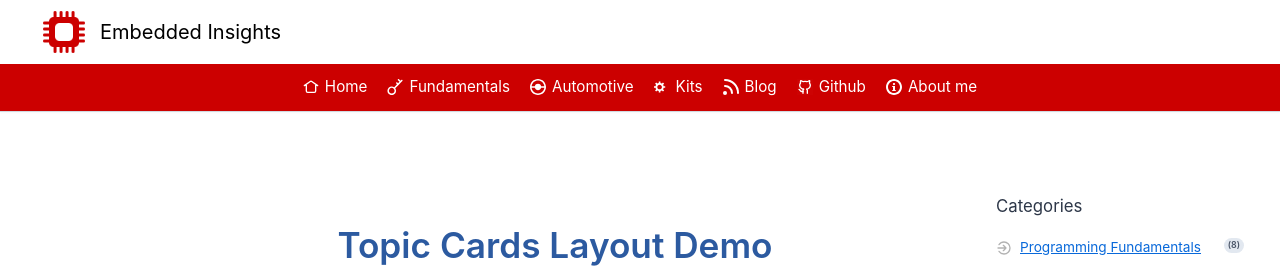
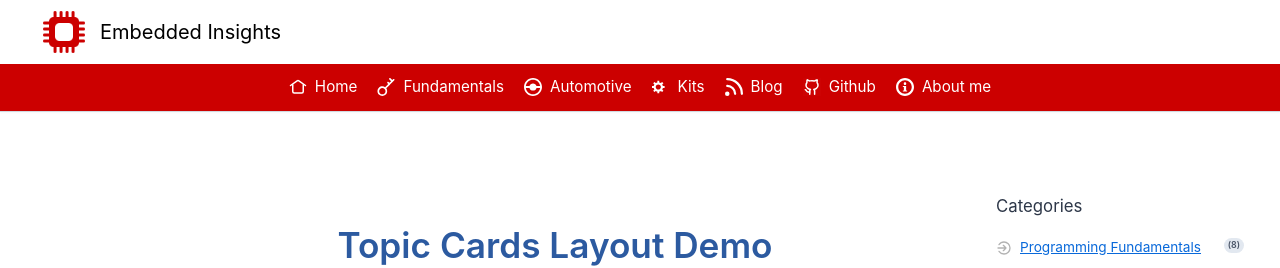
Before and after one commit to ai-ho/ai-ho.github.io, a Jekyll site: the page built from topic-cards-demo.md, in a window 1280 px wide. Shown: the top 268 px of the page. Built offline with Jekyll 4.4.1, drawn with Linux system fonts in a browser that asks for light colours; some web fonts are replaced.

Commit message:
Update svg icons size

```diff
--- a/_layouts/default.html
+++ b/_layouts/default.html
@@ -271,11 +271,11 @@
 
         /* Navigation Icons - Override default image styles */
         .nav-icon {
-            width: 16px;
-            height: 16px;
+            width: 18px;
+            height: 18px;
             display: inline-block;
             vertical-align: middle;
-            margin-right: 6px;
+            margin-right: 8px;
             margin-top: 0;
             margin-bottom: 0;
             border-radius: 0;
--- a/_layouts/topic-cards.html
+++ b/_layouts/topic-cards.html
@@ -436,11 +436,11 @@
 
         /* Navigation Icons */
         .nav-icon {
-            width: 16px;
-            height: 16px;
+            width: 18px;
+            height: 18px;
             display: inline-block;
             vertical-align: middle;
-            margin-right: 6px;
+            margin-right: 8px;
             margin-top: 0;
             margin-bottom: 0;
             border-radius: 0;
```
